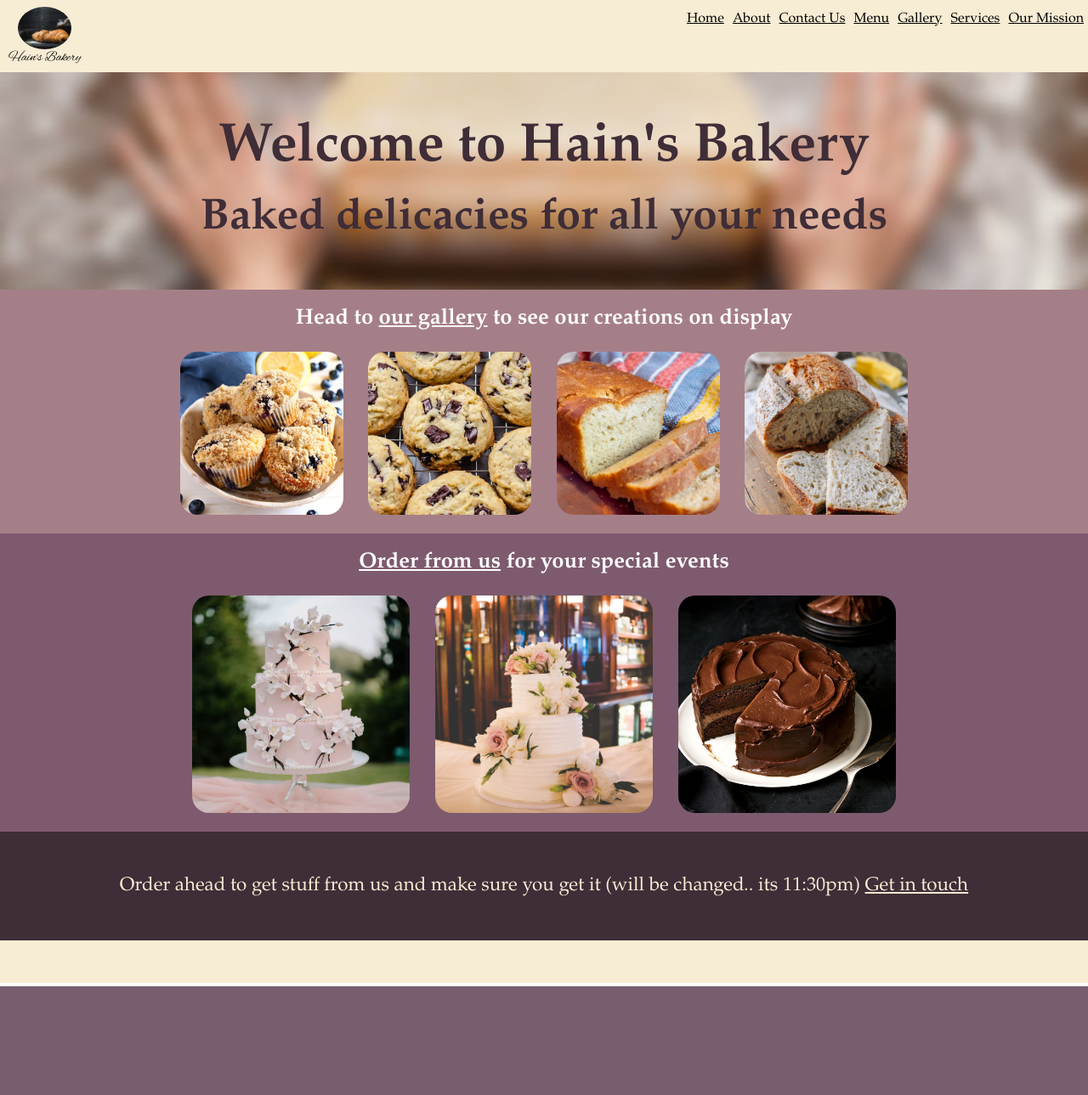
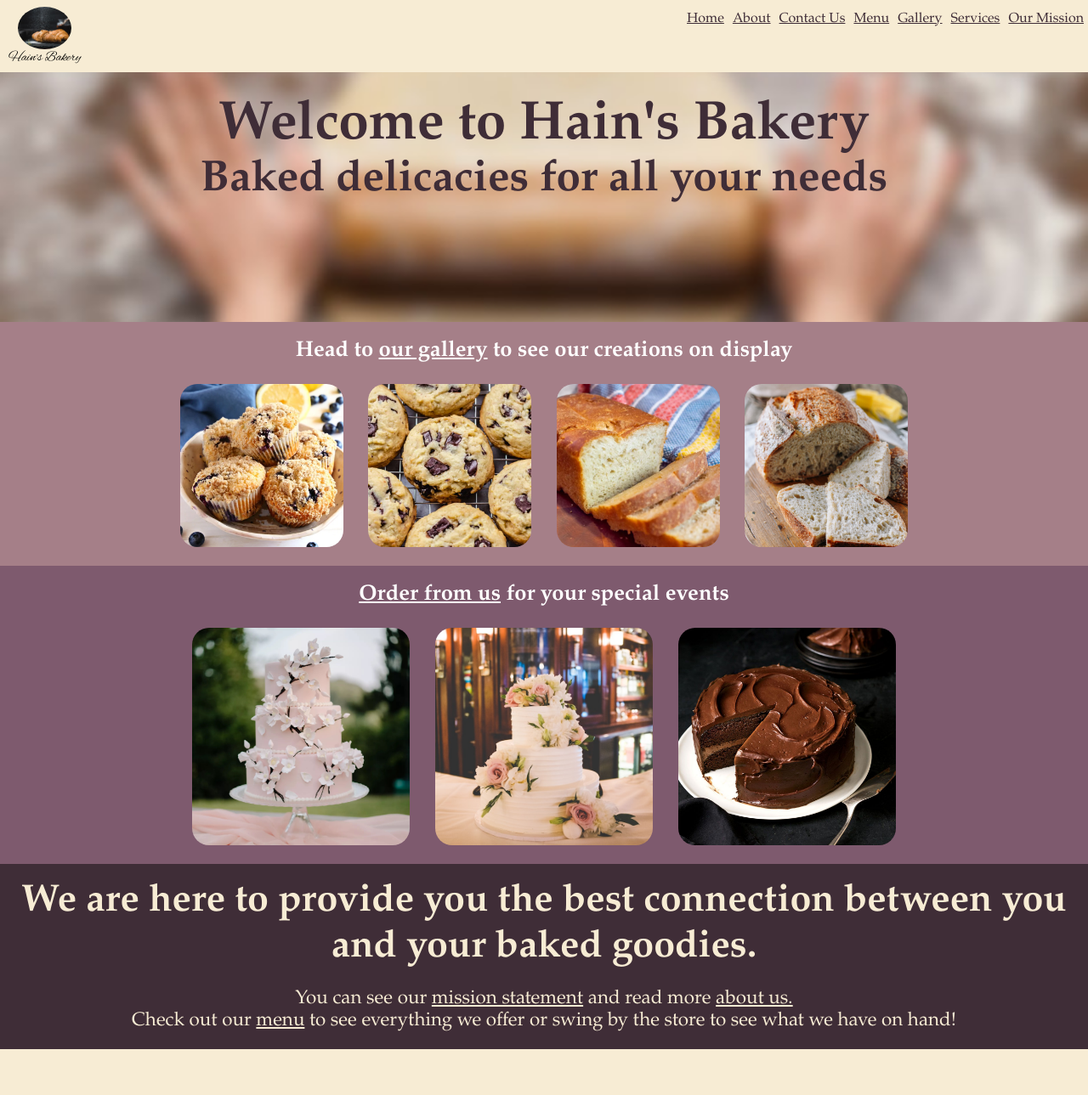
Before and after one commit to Noah-Terve/Noah-Terve.github.io, a PHP site: page /cs20/midterm/ in a window 1280 px wide. Shown: the whole page at 85% size. Before the commit the page ends 1161 px from the top, so only its background shows below. Run offline with PHP 8.4, Linux system fonts and the light colour scheme.

Commit message:
qol updates

```diff
--- a/cs20/midterm/index.html
+++ b/cs20/midterm/index.html
@@ -5,13 +5,17 @@
     <title>Hain's Bakery</title>
     <link rel="stylesheet" type = "text/css" href="./style.css">
     <meta name="viewport" content="width=device-width, initial-scale=1.0">
+    <script src="https://code.jquery.com/jquery-3.6.0.min.js"
+            integrity="sha256-/xUj+3OJU5yExlq6GSYGSHk7tPXikynS7ogEvDej/m4="
+            crossorigin="anonymous">
+    </script>
 
     <style>
 
         /* Heading Rules */
         .multi-drop { line-height: 5vw; }
-        .multi-drop h1 { padding: 4.50vw 0px 0px 0px; font-size: 5vw; }
-        .multi-drop h2 { padding: 1.5vw 0px 0px 0px; font-size: 4vw; }
+        .multi-drop h1 { padding: 2.50vw 0px 0px 0px; font-size: 5vw; }
+        .multi-drop h2 { font-size: 4vw; }
 
         #gallery1 {background-color: var(--gray-pink);}
         #gallery2 {background-color: var(--muave);}
@@ -20,6 +24,10 @@
         .gallery * {text-align: center; color: #ffffff; width: 100%;}
         .gallery h2 {text-align: center; color: #ffffff; width: 100%; font-size: 2vw;
                         padding: 20px 0px}
+
+        #gallery1 a:hover { background-color: #ffffff; color: var(--gray-pink);}
+        #gallery2 a:hover { background-color: #ffffff; color: var(--muave);}
+
         #gallery1 img {width: 15vw; height: 15vw; object-fit: cover;
                          margin: 0vw 1vw 1vw 1vw; border: 10px;
                          border-color: white; border-radius: 20px; border-width: 10px; border-image-width: 10px;}
@@ -40,6 +48,9 @@
             font-size: 2vw;
         }
 
+        #pre_footer_services {
+            height: 17vw;
+        }
     </style>
 
 </head>
@@ -80,10 +91,10 @@
         <table>
             <tr>
                 <td>
-                    <img src="" class="pastry">
-                    <img src="" class="pastry">
-                    <img src="" class="pastry">
-                    <img src="" class="pastry">
+                    <img src="" class="pastry" id="pastry0">
+                    <img src="" class="pastry" id="pastry1">
+                    <img src="" class="pastry" id="pastry2">
+                    <img src="" class="pastry" id="pastry3">
                 </td>
             </tr>
         </table>
@@ -96,17 +107,21 @@
         <table>
             <tr>
                 <td>
-                    <img src="" class="cake">
-                    <img src="" class="cake">
-                    <img src="" class="cake">
+                    <img src="" class="cake" id="cake0">
+                    <img src="" class="cake" id="cake1">
+                    <img src="" class="cake" id="cake2">
                 </td>
             </tr>
         </table>
     </div>
 
     <div class="text_block" id="pre_footer_services">
+        <h3>
+            We are here to provide you the best connection between you and your baked goodies.
+        </h3>
         <p>
-            Order ahead to get stuff from us and make sure you get it (will be changed.. its 11:30pm) <a href="./contact.html">Get in touch</a>
+            You can see our <a href="./mission.html">mission statement</a> and read more <a href="./about.html">about us.</a> <br />
+            Check out our <a href="./contact.html">menu</a> to see everything we offer or swing by the store to see what we have on hand!
         </p>
     </div>
 
@@ -131,6 +146,8 @@
         current_cake = 0
         gallery2_position = 0
 
+        fade_time = 1200
+
         // set pastries
         for (i = 0; i < pastry.length; i++) {
             pastry[i].setAttribute("src", gallery1[current_pastry])
@@ -145,14 +162,22 @@
 
         function update_image(update_pastry) {
             if (update_pastry) {
+                $("#pastry" + gallery1_position).fadeOut(fade_time)
+                setTimeout(function(){
                     pastry[gallery1_position].setAttribute("src", gallery1[current_pastry])
+                    $("#pastry" + gallery1_position).fadeIn(fade_time)
                     gallery1_position = (gallery1_position + 1) % pastry.length
                     current_pastry = (current_pastry + 1) % gallery1.length
+                },fade_time - 100)
             }
             else {
+                $("#cake" + gallery2_position).fadeOut(fade_time)
+                setTimeout(function(){
                     cake[gallery2_position].setAttribute("src", gallery2[current_cake])
+                    $("#cake" + gallery2_position).fadeIn(fade_time)
                     gallery2_position = (gallery2_position + 1) % cake.length
                     current_cake = (current_cake + 1) % gallery2.length
+                },fade_time - 100)
             }
         }
 
--- a/cs20/midterm/style.css
+++ b/cs20/midterm/style.css
@@ -14,7 +14,12 @@
     margin: 0;
 }
 
-div,p {font-family: var(--font_default);}
+/* stop whitespace on bottom of page */
+body {
+    background-color: var(--creme);
+}
+
+div,p,h1,h2,h3 {font-family: var(--font_default);}
 
 @font-face {
     font-family: AlexBrush;
@@ -65,6 +70,7 @@ header {
 .nav_bar_ul {
     padding: 0px;
     width: 100%;
+    height: 26px;
     list-style-type: none;
     justify-content: flex-end;
 }
@@ -74,7 +80,12 @@ header {
 }
 
 .nav_bar_ul li a {
-    color:black;
+    color: var(--taupe);
+}
+
+.nav_bar_ul li a:hover {
+    background-color: var(--taupe);
+    color: var(--creme);
 }
 
 /* Page Heading */
@@ -83,7 +94,7 @@ header {
     text-align: center;
     background-image: url("./media/gallery/cake/dough-rolling.jpg");
     width: 100%;
-    height: 20vw;
+    height: 23vw;
     line-height: 20vw;
     background-repeat: no-repeat;
     background-size: cover;
@@ -124,8 +135,6 @@ h1,h2,h3 {
     justify-content: space-evenly;
 }
 
-
-
 .text_block * {
     color: var(--creme);
     text-align: center;
@@ -137,12 +146,15 @@ h1,h2,h3 {
     font-size: 1vw;
 }
 
+.text_block a:hover {
+    background-color: var(--creme);
+    color: var(--taupe);
+}
+
 .text_block p:first-of-type {
     margin: 0px;
     font-size: 1.75vw;
 }
-
-
 
 /* Image Grid Rules */
 .image_grid {
@@ -202,5 +214,4 @@ footer {
     display: inline-flex;
     align-items: center;
     box-sizing: border-box;
-    z-index: 50;
 }
```
Lines whose indentation alone changed are shown as unchanged.
